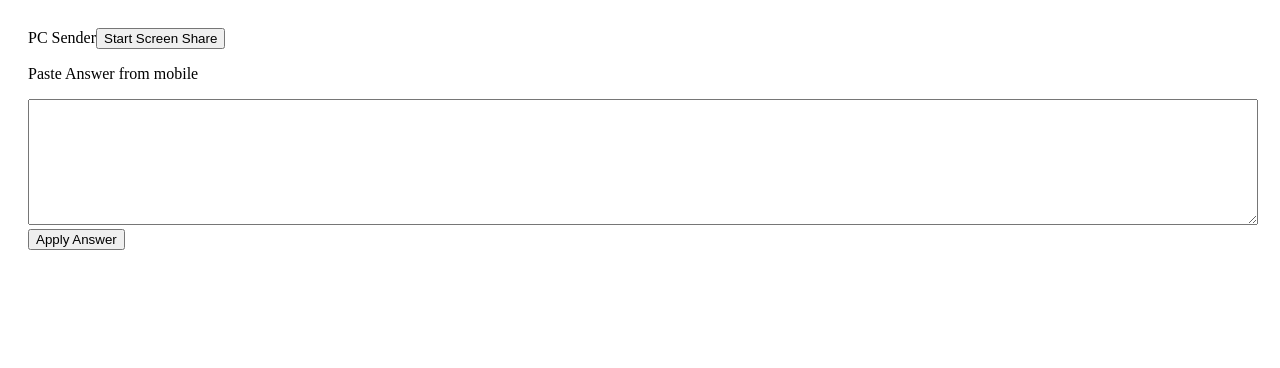
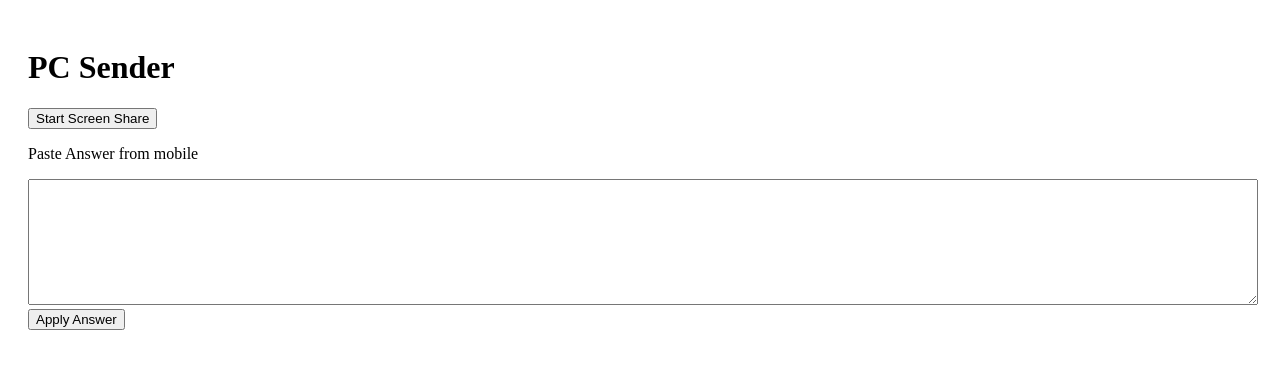
Before and after one commit to Yuna-ux/Yuna-ux, a Next.js app: page /pc in a window 1280 px wide. Shown: the top 368 px of the page. Built offline with nearby package versions, Linux system fonts and the light colour scheme.

Commit message:
Refactor PCPage component for better readability

```diff
--- a/app/pc/page.js
+++ b/app/pc/page.js
@@ -1,8 +1,15 @@
-"use client";import { useRef, useState } from "react";
+"use client";
+import { useRef, useState } from "react";
 
-export default function PCPage() {const pcRef = useRef(null);const [offerOutput, setOfferOutput] = useState("");const [answerInput, setAnswerInput] = useState("");
+export default function PCPage() {
+  const pcRef = useRef(null);
+  const [offerOutput, setOfferOutput] = useState("");
+  const [answerInput, setAnswerInput] = useState("");
 
-const createConnection = async () => {const pc = new RTCPeerConnection({iceServers: [{ urls: "stun.l.google.com:19302" }]});
+  const createConnection = async () => {
+    const pc = new RTCPeerConnection({
+      iceServers: [{ urls: "stun:stun.l.google.com:19302" }]
+    });
 
     pcRef.current = pc;
 
@@ -23,10 +30,10 @@ pc.onicecandidate = (e) => {
 
     const offer = await pc.createOffer();
     await pc.setLocalDescription(offer);
-
   };
 
-const applyAnswer = async () => {if (!answerInput) return;
+  const applyAnswer = async () => {
+    if (!answerInput || !pcRef.current) return;
 
     try {
       const data = JSON.parse(answerInput);
@@ -36,10 +43,11 @@ try {
       console.error(err);
       alert("Invalid Answer JSON");
     }
-
   };
 
-return (<div style={{ padding: 20 }}>PC Sender
+  return (
+    <div style={{ padding: 20 }}>
+      <h1>PC Sender</h1>
 
       <button onClick={createConnection}>
         Start Screen Share
@@ -69,5 +77,5 @@ return (<div style={{ padding: 20 }}>PC Sender
         Apply Answer
       </button>
     </div>
-
-);}
+  );
+}
```
Lines whose indentation alone changed are shown as unchanged.
